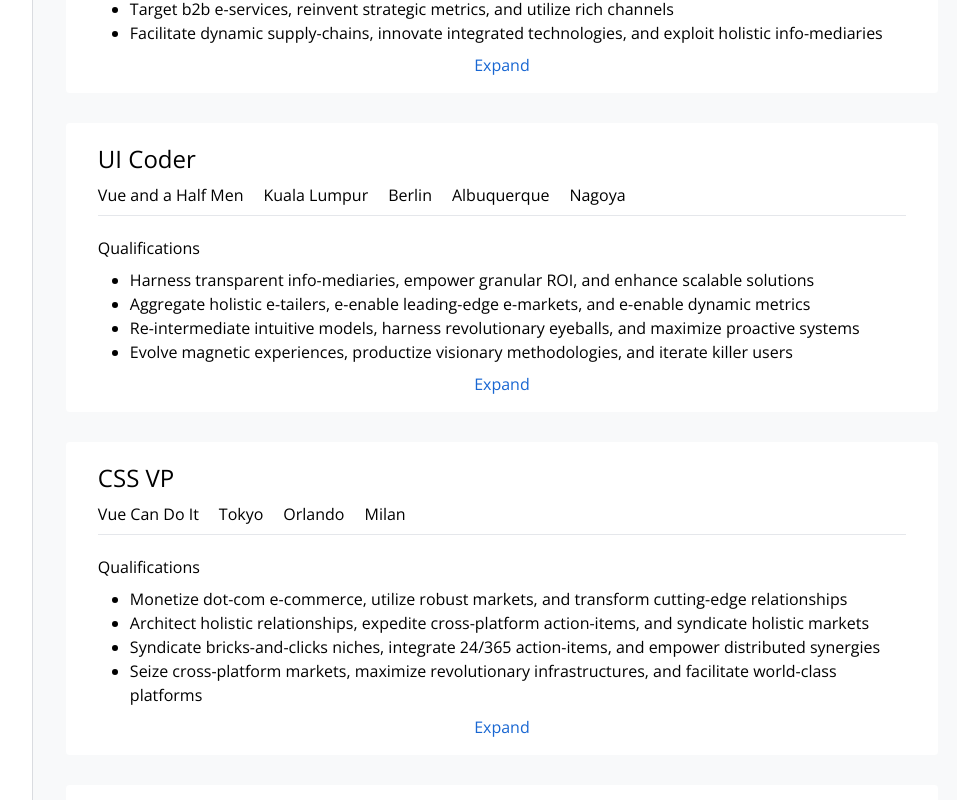
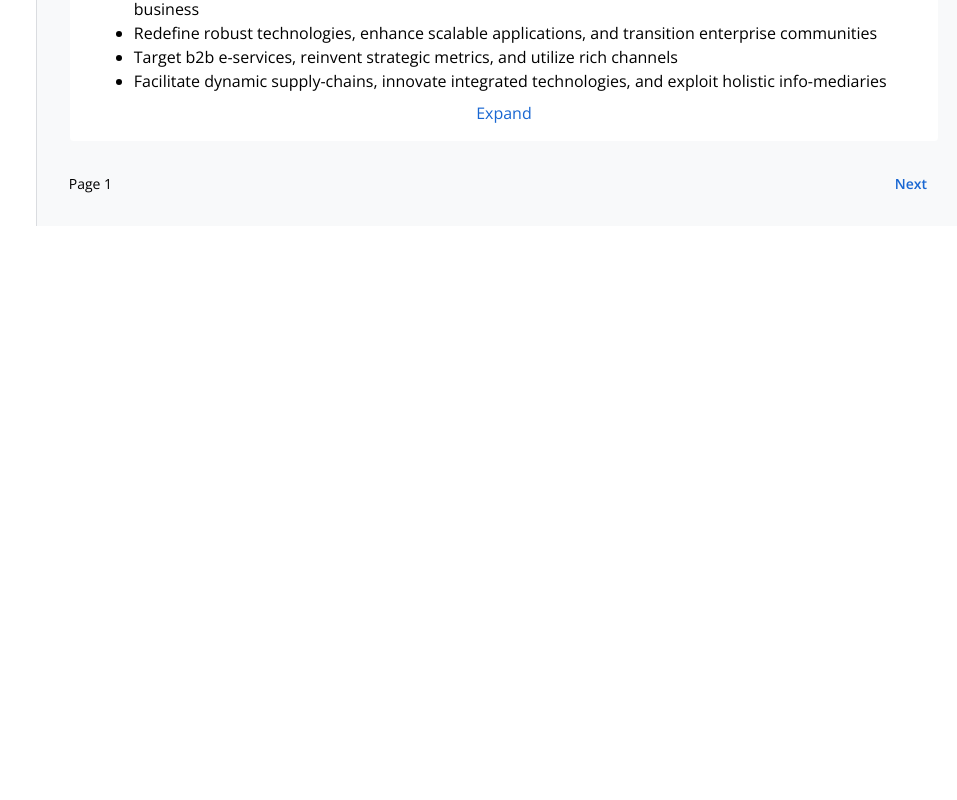
Before and after one commit to nbertho/Udemy, a Vue app in the folder Vue Masterclass/: page /#/jobs/results in a window 1280 px wide. Shown: the part 3260-4060 px from the top of the page, without its empty margins (309-1266 px from the left). After the commit the page ends 3486 px from the top, so only its background shows below. Built offline with nearby package versions, Linux system fonts and the light colour scheme; data requests are answered from the project's data file.

Commit message:
VM - Added pagination

```diff
--- a/Vue Masterclass/src/components/JobResults/JobListings.vue
+++ b/Vue Masterclass/src/components/JobResults/JobListings.vue
@@ -1,8 +1,35 @@
 <template>
   <main class="flex-auto p-8 bg-brand-gray-2">
     <ol>
-      <JobListing v-for="job in jobs" :key="job.id" :job="job" />
+      <JobListing v-for="job in displayedJobs" :key="job.id" :job="job" />
     </ol>
+
+    <div class="mt-8 mx-auto">
+      <div class="flex flex-row flex-nowrap">
+        <p class="text-sm flex-grow">Page {{ currentPage }}</p>
+        <div class="flex items-center justify-center">
+          <router-link
+            v-if="previousPage !== undefined"
+            :to="{
+              path: '/jobs/results',
+              query: { page: previousPage },
+            }"
+            class="mx-3 text-sm font-semibold text-brand-blue-1"
+            >Previous</router-link
+          >
+          <router-link
+            v-if="nextPage !== undefined"
+            :to="{
+              path: '/jobs/results',
+              query: { page: nextPage },
+            }"
+            class="mx-3 text-sm font-semibold text-brand-blue-1"
+          >
+            Next
+          </router-link>
+        </div>
+      </div>
+    </div>
   </main>
 </template>
 
@@ -17,7 +44,28 @@
   data() {
     return {
       jobs: [],
+      amountOfJobShowed: 10,
     };
+  },
+  computed: {
+    currentPage() {
+      return parseInt(this.$route.query.page) || 1;
+    },
+    previousPage() {
+      let previousPage = this.currentPage - 1;
+      return previousPage >= 1 ? previousPage : undefined;
+    },
+    nextPage() {
+      let nextPage = this.currentPage + 1;
+      const maxPage = this.jobs.length / this.amountOfJobShowed;
+      return nextPage <= maxPage ? nextPage : undefined;
+    },
+    displayedJobs() {
+      let pageNumber = this.currentPage;
+      let firstJobIndex = (pageNumber - 1) * this.amountOfJobShowed;
+      let lastJobIndex = pageNumber * this.amountOfJobShowed;
+      return this.jobs.slice(firstJobIndex, lastJobIndex);
+    },
   },
   async mounted() {
     const response = await axios.get(constants.api.jobsIndex);
--- a/Vue Masterclass/src/router/index.js
+++ b/Vue Masterclass/src/router/index.js
@@ -29,6 +29,13 @@
 const router = createRouter({
   history: createWebHashHistory(),
   routes,
+  scrollBehavior() {
+    return {
+      top: 0,
+      left: 0,
+      behavior: "smooth",
+    };
+  },
 });
 
 export default router;
```
